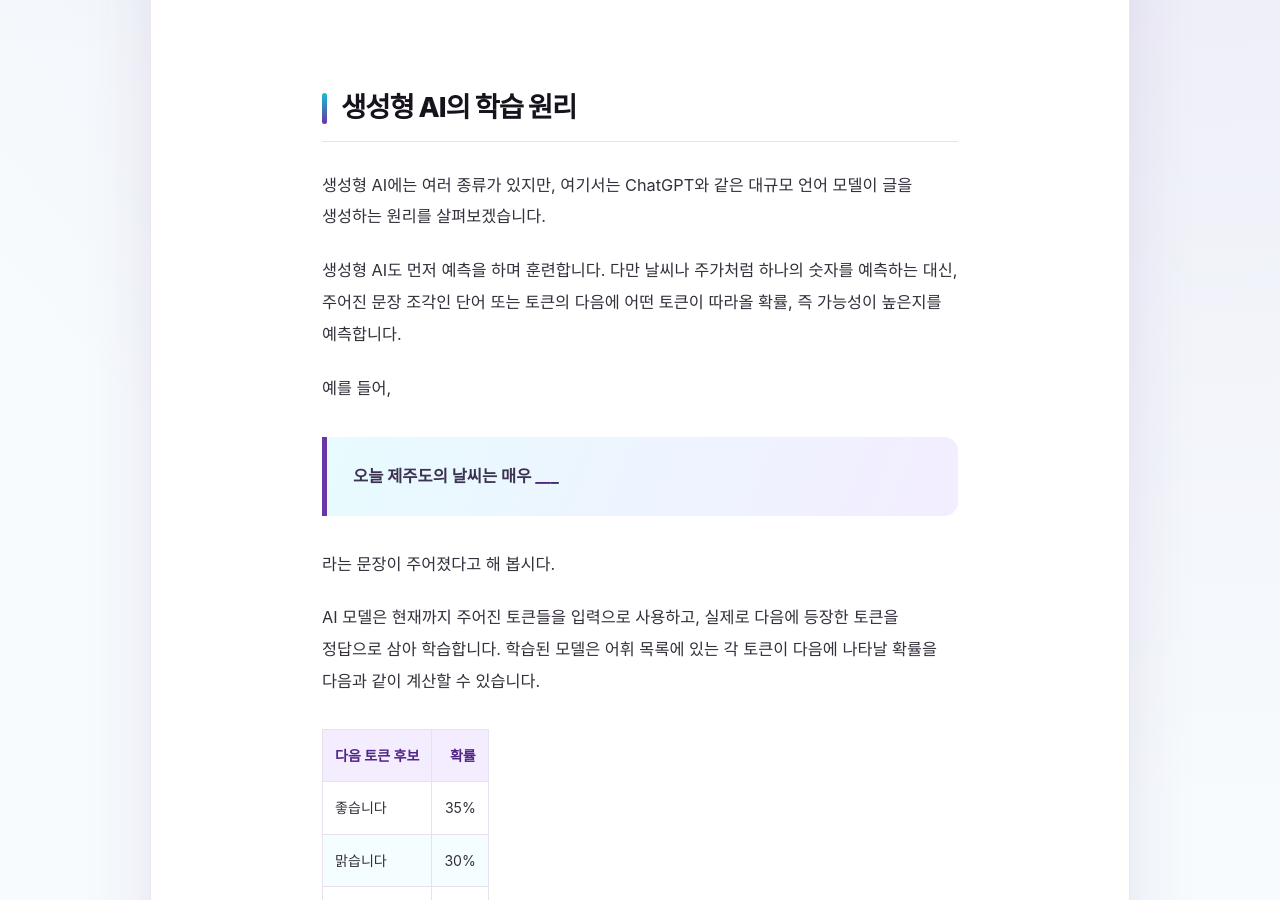
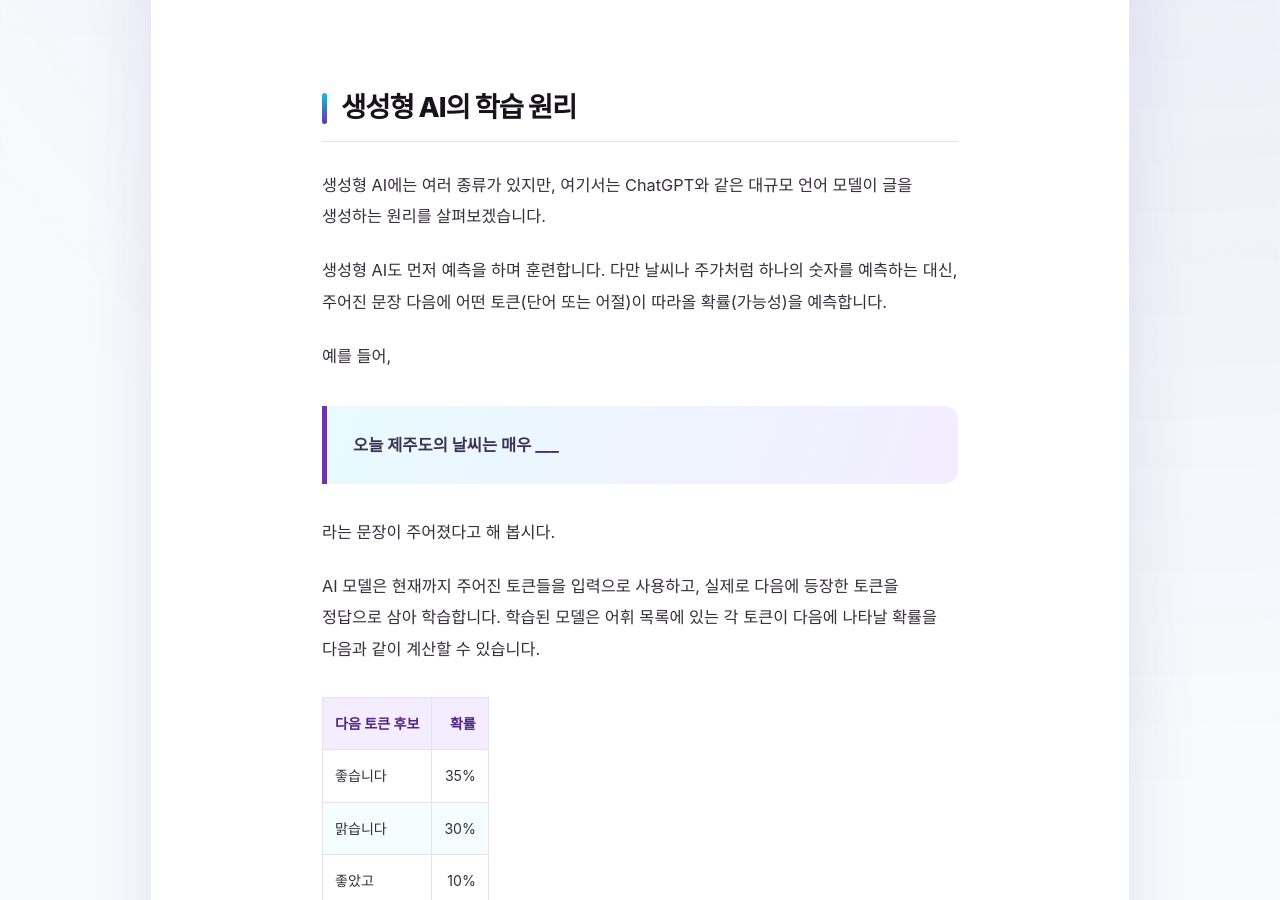
Before and after one commit to chaeyeun-kim/my_website, a Jekyll site: the page built from essay/004.md, in a window 1280 px wide and 900 px high, scrolled down 2059 px. Built offline with Jekyll 4.4.1, drawn with Linux system fonts in a browser that asks for light colours; some web fonts are replaced.

Commit message:
Improve clarity in generative AI training description
Refine wording for clarity in the explanation of generative AI's training principles.

```diff
--- a/essay/004.md
+++ b/essay/004.md
@@ -41,7 +41,7 @@ ChatGPT와 Gemini 같은 AI 챗봇을 떠올려보세요. 정말 다양한 어
 
 생성형 AI에는 여러 종류가 있지만, 여기서는 ChatGPT와 같은 대규모 언어 모델이 글을 생성하는 원리를 살펴보겠습니다.
 
-생성형 AI도 먼저 예측을 하며 훈련합니다. 다만 날씨나 주가처럼 하나의 숫자를 예측하는 대신, 주어진 문장 조각인 단어 또는 토큰의 다음에 어떤 토큰이 따라올 확률, 즉 가능성이 높은지를 예측합니다.
+생성형 AI도 먼저 예측을 하며 훈련합니다. 다만 날씨나 주가처럼 하나의 숫자를 예측하는 대신, 주어진 문장 다음에 어떤 토큰(단어 또는 어절)이 따라올 확률(가능성)을 예측합니다.
 
 예를 들어,
 
```
